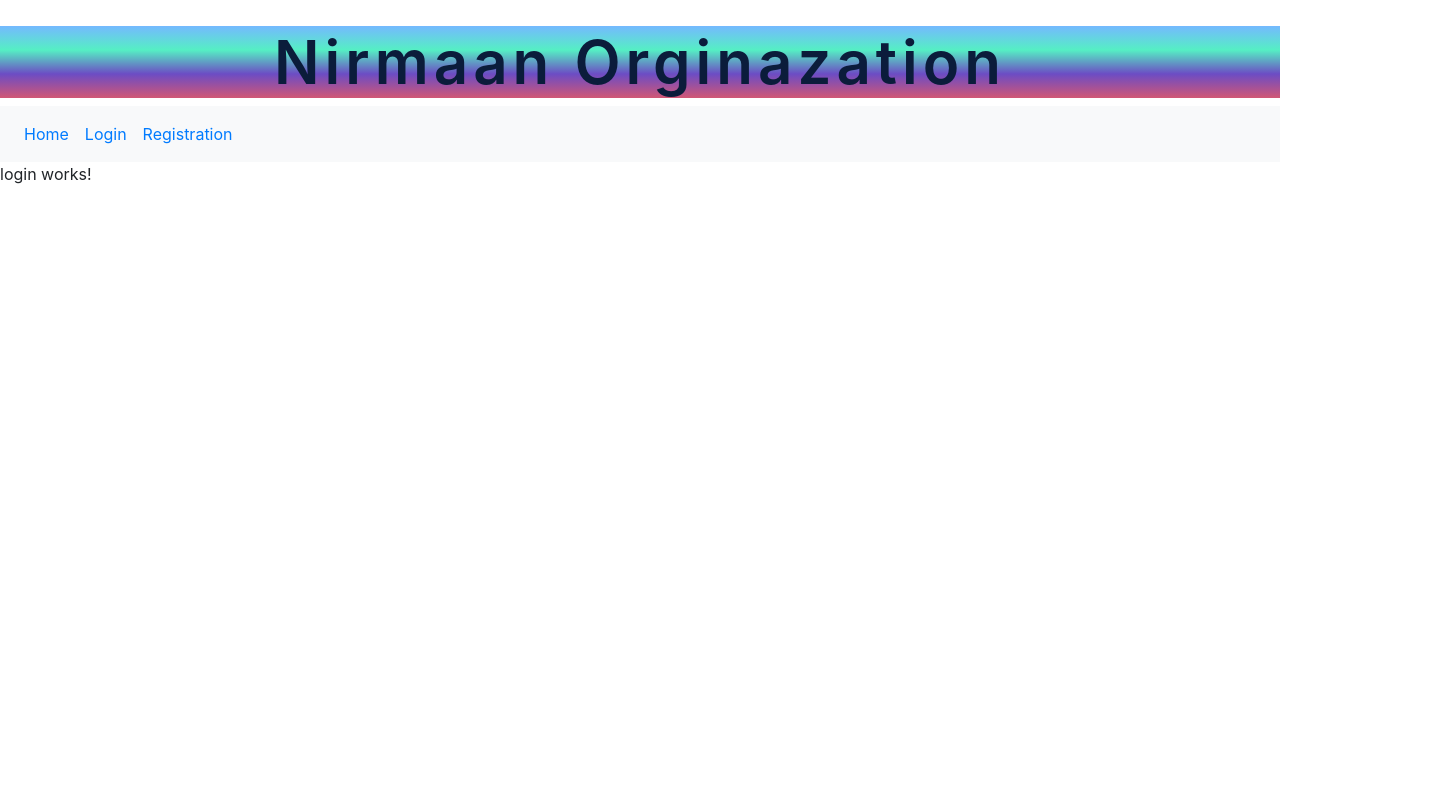
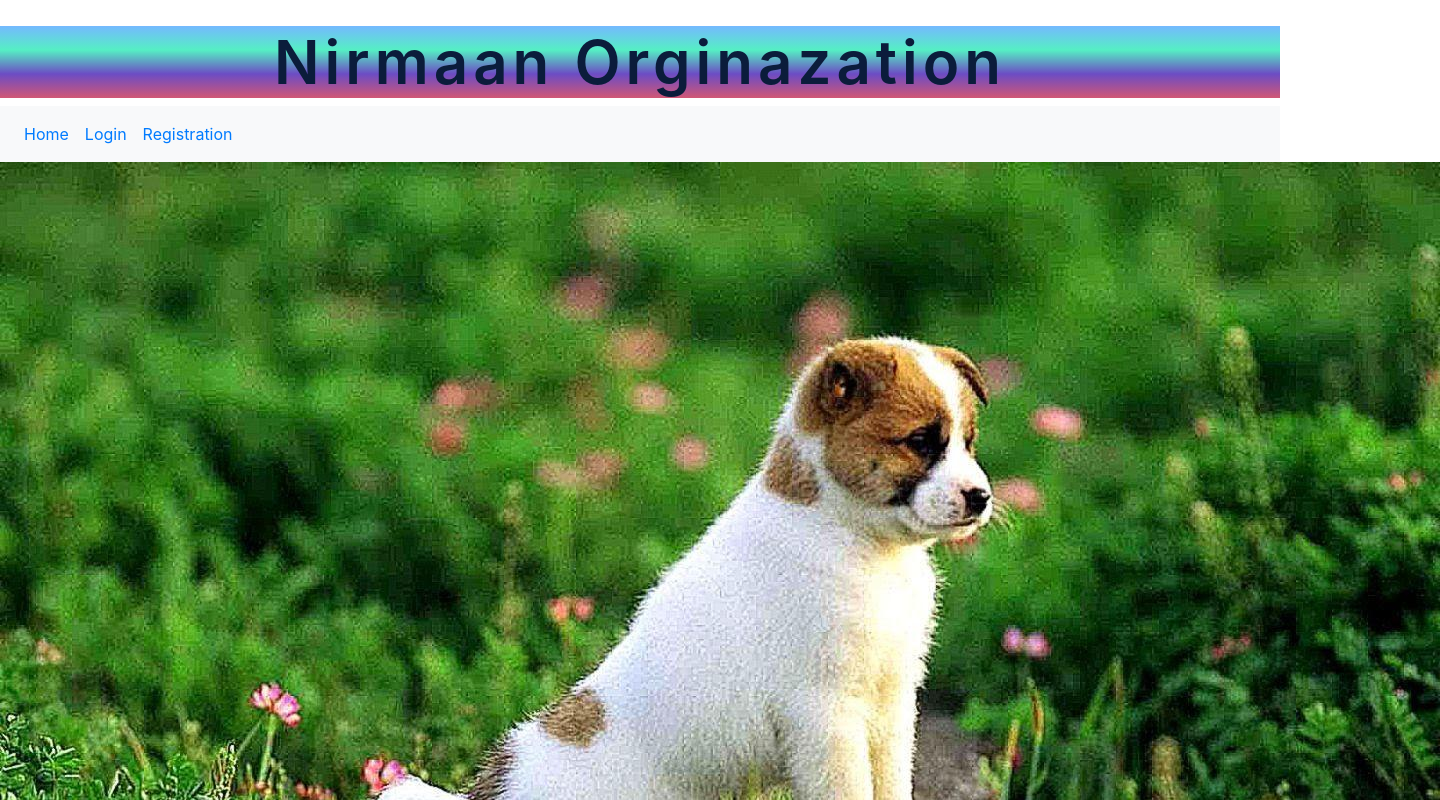
Before and after one commit to NirmaanOrg/gitapp, an Angular app: page /Login in a window 1280 px wide. Shown: the top 800 px of the page, 1440 px wide, since content can reach past the window. Built offline with nearby package versions, Linux system fonts and the light colour scheme.

Commit message:
third modify

```diff
--- a/src/app/home/home.component.html
+++ b/src/app/home/home.component.html
@@ -1,2 +1,2 @@
 <p>home works!</p>
-<img src="../../assets/images/1.jpg" alt="no img">
+<img src="./assets/images/1.jpg" alt="no img">
--- a/src/app/login/login.component.html
+++ b/src/app/login/login.component.html
@@ -1 +1 @@
-<p>login works!</p>
+<img src="./assets/images/2.jpg" alt="">
```
Also changed, not shown: src/assets/images/2.jpg (added).
